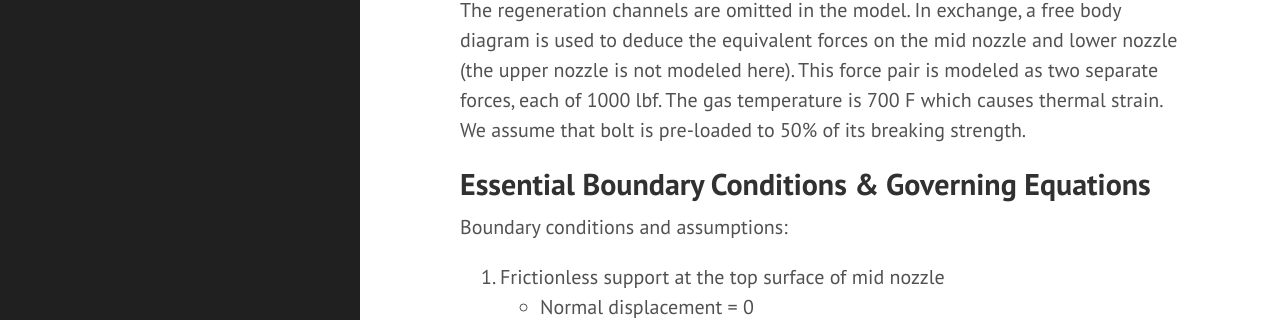
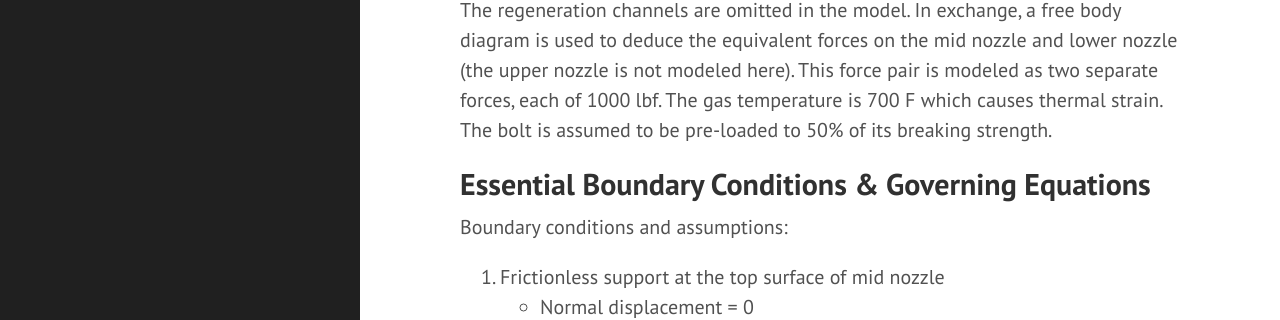
Before and after one commit to haikalfouzi/haikalfouzi.github.io, a Jekyll site: the page built from _posts/2020-12-14-Rocketdyne-F1-FEA.md, in a window 1280 px wide and 900 px high, scrolled down 3108 px. Shown: the part 263-583 px from the top of the window. Built offline with Jekyll 4.4.1, drawn with Linux system fonts in a browser that asks for light colours.

Commit message:
Bolt pre-loaded

```diff
--- a/_posts/2020-12-14-Rocketdyne-F1-FEA.md
+++ b/_posts/2020-12-14-Rocketdyne-F1-FEA.md
@@ -25,7 +25,7 @@ Bolt and Nut|A-286 Steel|29000000|0.31|0.0000095
 
 The pressure due to the exhaust gas in the nozzle is calculated using 1D gas dynamics. It is assumed to vary linearly along the nozzle axis. The pressure at the exit (z=0)  is 12.17 psi and the pressure at the entrance to the mid-nozzle is 47.72 psi.
 
-The regeneration channels are omitted in the model. In exchange, a free body diagram is used to deduce the equivalent forces on the mid nozzle and lower nozzle (the upper nozzle is not modeled here). This force pair is modeled as two separate forces, each of 1000 lbf. The gas temperature is 700 F which causes thermal strain. We assume that bolt is pre-loaded to 50% of its breaking strength.
+The regeneration channels are omitted in the model. In exchange, a free body diagram is used to deduce the equivalent forces on the mid nozzle and lower nozzle (the upper nozzle is not modeled here). This force pair is modeled as two separate forces, each of 1000 lbf. The gas temperature is 700 F which causes thermal strain. The bolt is assumed to be pre-loaded to 50% of its breaking strength.
 
 ## Essential Boundary Conditions & Governing Equations
 
```
